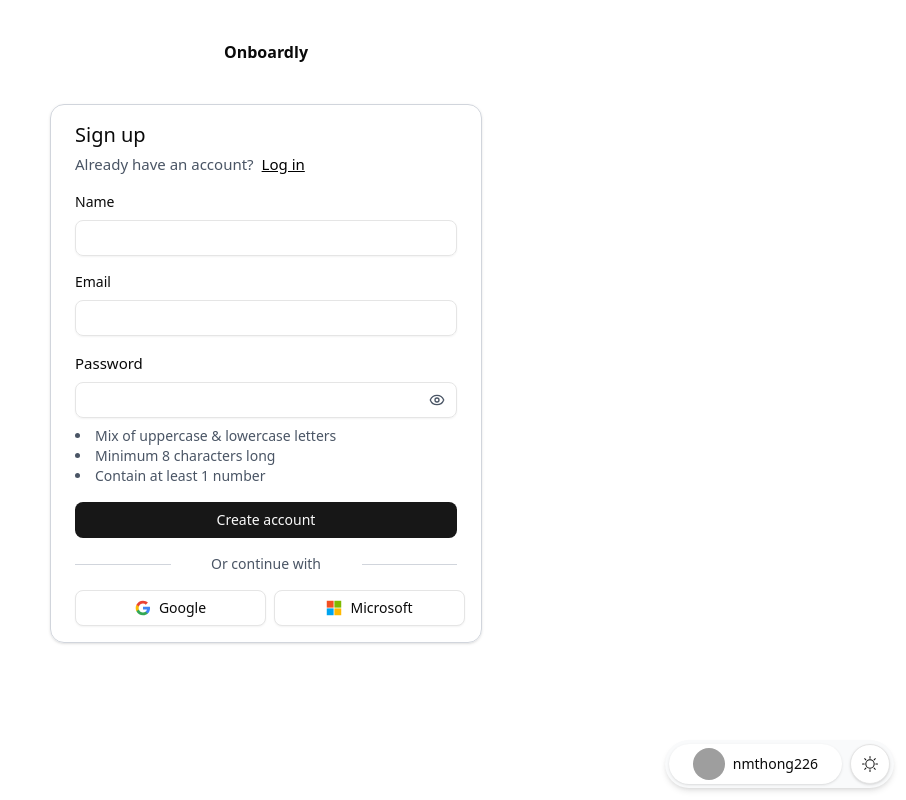
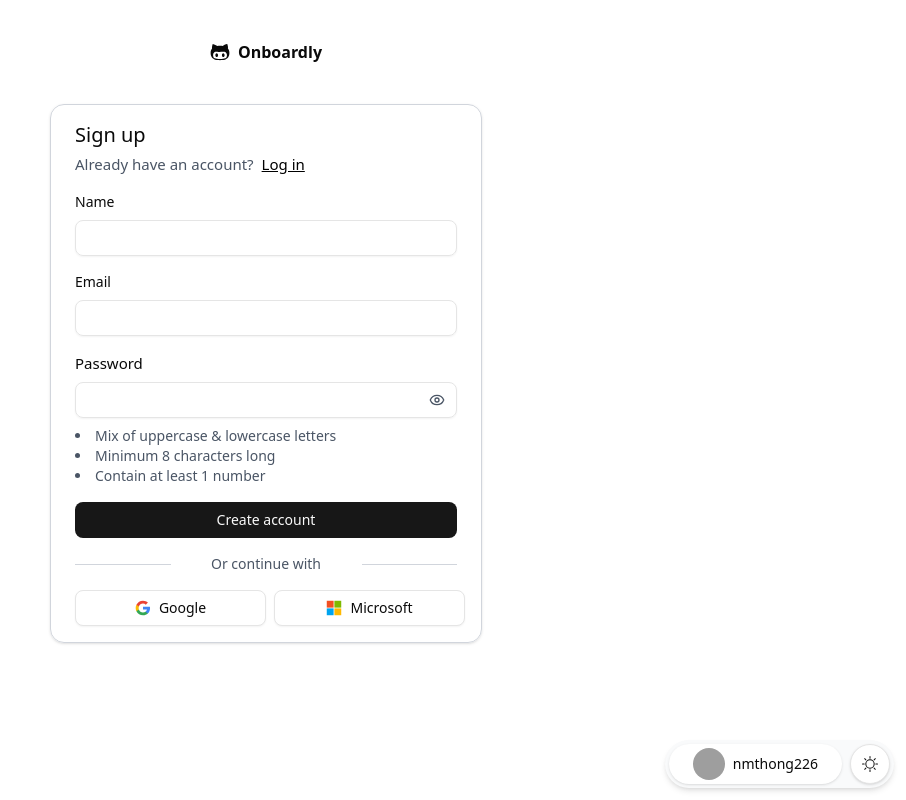
Before and after one commit to nmthong226/onboardly, a React (Vite) app in the folder client/: page /auth/register in a window 1280 px wide. Shown: the whole page, without its empty margins (374-1280 px from the left). Built offline with nearby package versions, Linux system fonts and the light colour scheme; grey boxes are pictures that could not be loaded.

Commit message:
style: add logo

```diff
--- a/client/src/pages/Auth/Login.tsx
+++ b/client/src/pages/Auth/Login.tsx
@@ -16,7 +16,7 @@ import {
 import { Input } from "@/components/ui/input"
 
 //Icons
-import { IoMailOutline } from "react-icons/io5";
+import { IoLogoOctocat, IoMailOutline } from "react-icons/io5";
 import { GoLock } from "react-icons/go";
 import { AiOutlineEye } from "react-icons/ai";
 import { Link, useNavigate } from "react-router-dom"
@@ -52,7 +52,7 @@ const Login = () => {
       localStorage.setItem("user", JSON.stringify(res.user)); // Save user data in localStorage (optional)
 
       // Navigate to the dashboard or home page
-      navigate("/dashboard"); // Redirect to dashboard or wherever you want
+      navigate("/dashboard/home"); // Redirect to dashboard or wherever you want
     } catch (error: any) {
       console.error("❌ Login failed:", error?.response?.data?.message || error.message);
       // alert(error?.response?.data?.message || "Login failed");
@@ -61,7 +61,10 @@ const Login = () => {
 
   return (
     <div className="flex flex-col items-center space-y-10 mt-10">
-      <p className="flex font-bold">Onboardly</p>
+      <div className="flex items-center space-x-2">
+        <IoLogoOctocat className="xl:mr-2 size-5 shrink-0" />
+        <p className="flex font-bold">Onboardly</p>
+      </div>
       <div className="flex flex-col justify-center items-center space-y-4 shadow p-4 px-6 border border-gray-300 rounded-xl w-96">
         <div className="flex flex-col space-y-1 w-full">
           <p className="font-medium text-xl">Log in</p>
--- a/client/src/pages/Auth/Register.tsx
+++ b/client/src/pages/Auth/Register.tsx
@@ -24,6 +24,7 @@ import { Input } from "@/components/ui/input"
 //Icons
 import { LuEye, LuEyeOff } from "react-icons/lu";
 import { Link, useNavigate } from "react-router-dom"
+import { IoLogoOctocat } from "react-icons/io5"
 
 const formSchema = z.object({
   name: z.string().min(2, { message: "Name must be at least 2 characters." }),
@@ -72,7 +73,10 @@ const Register = () => {
 
   return (
     <div className="flex flex-col items-center space-y-10 mt-10">
-      <p className="flex font-bold">Onboardly</p>
+      <div className="flex items-center space-x-2">
+        <IoLogoOctocat className="xl:mr-2 size-5 shrink-0" />
+        <p className="flex font-bold">Onboardly</p>
+      </div>
       <div className="flex flex-col justify-center items-center space-y-4 shadow p-4 px-6 border border-gray-300 rounded-xl w-108">
         <div className="flex flex-col space-y-1 w-full">
           <p className="font-medium text-xl">Sign up</p>
--- a/client/src/pages/Auth/Verify.tsx
+++ b/client/src/pages/Auth/Verify.tsx
@@ -11,6 +11,7 @@ import {
     InputOTPGroup,
     InputOTPSlot,
 } from "@/components/ui/input-otp"
+import { IoLogoOctocat } from "react-icons/io5"
 
 const Verify = () => {
     const [otp, setOtp] = useState("")
@@ -42,7 +43,10 @@ const Verify = () => {
 
     return (
         <div className="flex flex-col items-center space-y-10 mt-10">
-            <p className="flex font-bold">Onboardly</p>
+            <div className="flex items-center space-x-2">
+                <IoLogoOctocat className="xl:mr-2 size-5 shrink-0" />
+                <p className="flex font-bold">Onboardly</p>
+            </div>
             <div className="flex flex-col justify-center items-center space-y-4 shadow p-4 px-6 border border-gray-300 rounded-xl w-96">
                 <div className="flex flex-col space-y-1 w-full">
                     <p className="font-medium text-xl">Please check your email</p>
```
